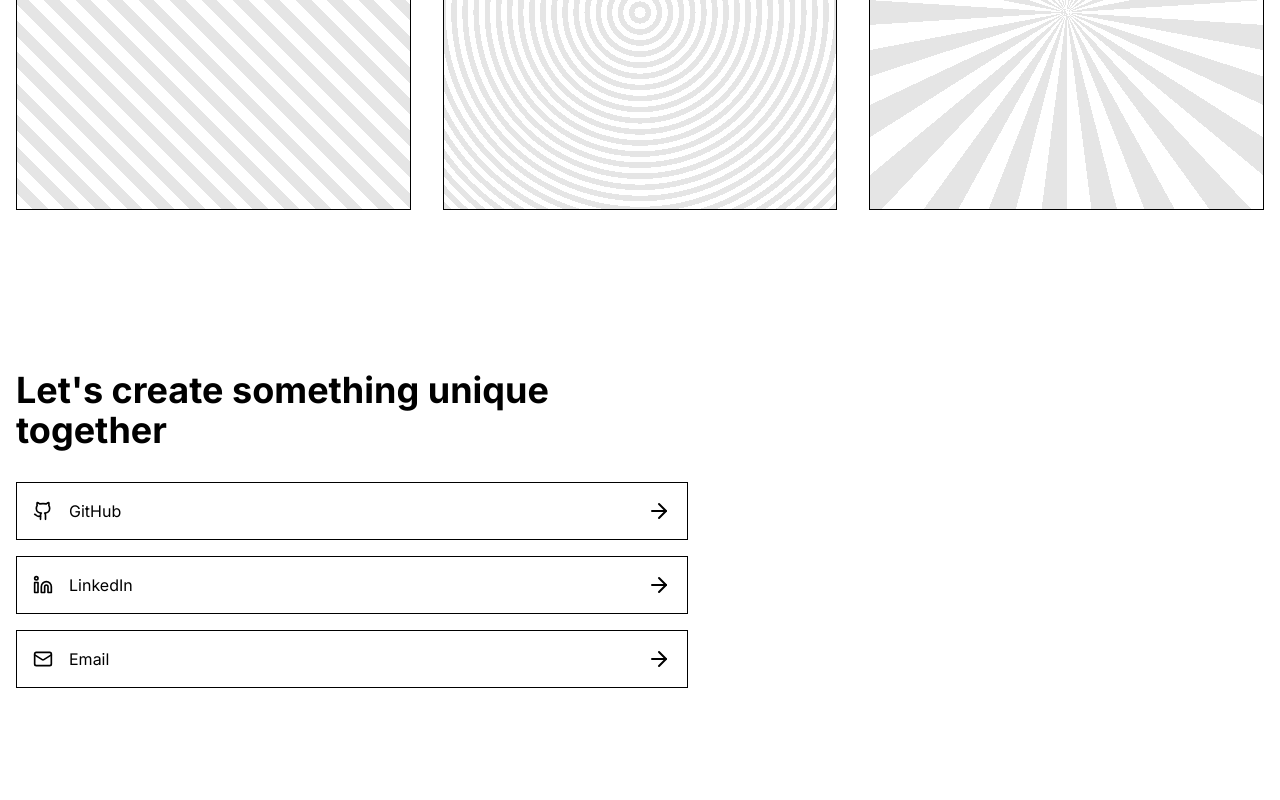
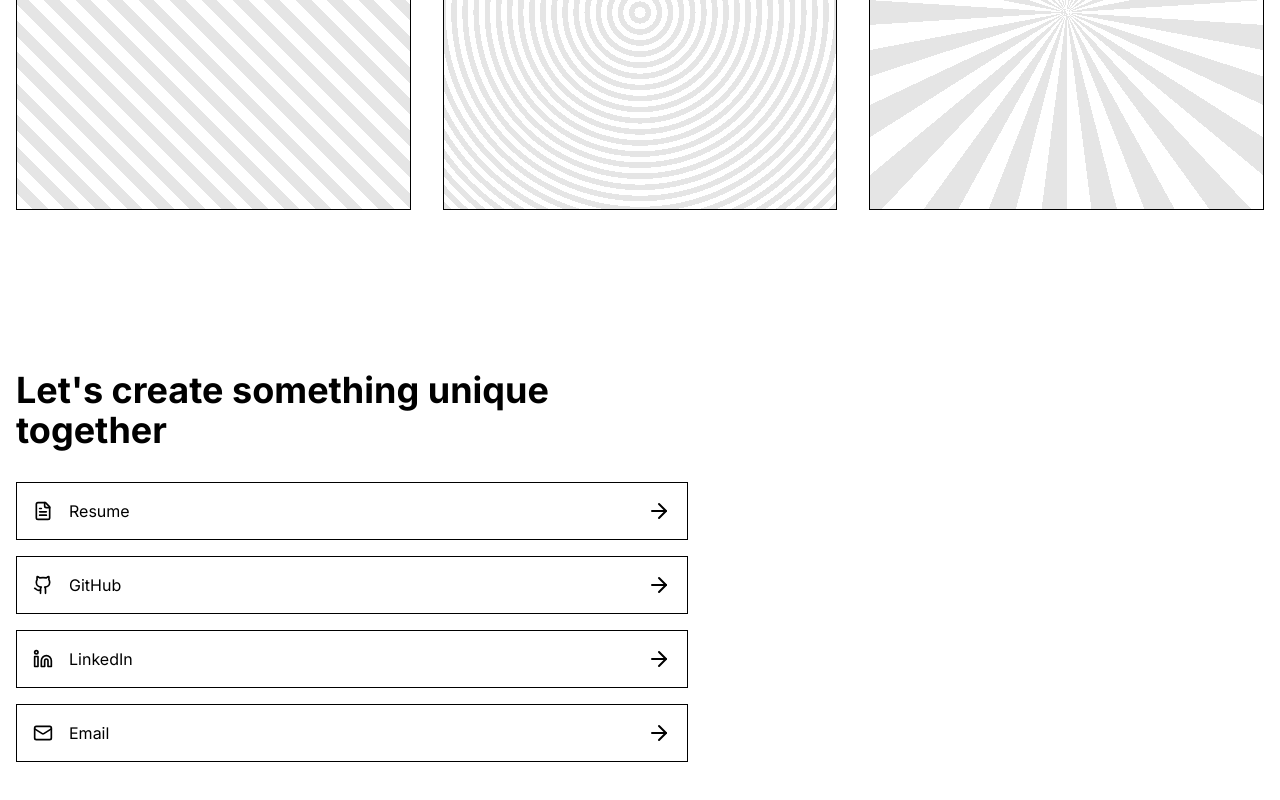
Before and after one commit to im-sanny/updated-portfolio-, a Next.js app: page / in a window 1280 px wide. Shown: the part 1065-1865 px from the top of the page. Before the commit the page ends 1833 px from the top, so only its background shows below. Built offline with nearby package versions, Linux system fonts and the light colour scheme.

Commit message:
add: resume button added in contact section and in terminal

```diff
--- a/components/ContactLink.tsx
+++ b/components/ContactLink.tsx
@@ -9,6 +9,7 @@ export const ContactLink: React.FC<ContactLinkProps> = ({
 }) => (
   <a
     href={link}
+    target='_blank'
     className="block p-4 border border-black hover:bg-black hover:text-blue-500 transition-colors group relative overflow-hidden"
   >
     <div className="flex items-center justify-between relative z-10">
--- a/components/Protfolio.tsx
+++ b/components/Protfolio.tsx
@@ -39,6 +39,9 @@ const Portfolio = () => {
       }),
       projects: () => ({
         output: terminalContentData.projects.messages,
+      }),
+      resume: () => ({
+        output: terminalContentData.resume.messages,
       }),
       contact: () => ({
         output: terminalContentData.contact.messages,
--- a/data/data.ts
+++ b/data/data.ts
@@ -1,4 +1,12 @@
-import { Code, Computer, Github, Globe, Linkedin, Mail } from 'lucide-react';
+import {
+  Code,
+  Computer,
+  FileText,
+  Github,
+  Globe,
+  Linkedin,
+  Mail,
+} from 'lucide-react';
 
 export const patterns = [
   'repeating-linear-gradient(45deg, #fff 0%, #fff 2%, #e5e5e5 2%, #e5e5e5 4%)',
@@ -70,6 +78,7 @@ export const terminalContentData = {
       '- about: Display information about me',
       '- skills: List technical skills',
       '- projects: Show project details',
+      '- resume: View my resume',
       '- contact: Display contact information',
       '- clear: Clear terminal',
       '- theme: Toggle terminal theme',
@@ -83,8 +92,8 @@ export const terminalContentData = {
       'Role: Frontend Developer & Creative Technologist',
       'Location: Jessore, Bangladesh',
       '',
-      '💡 Passion: Turning ideas into interactive digital experiences',
-      '🔧 Specialties: React, Next.js, TypeScript',
+      'Passion: Turning ideas into interactive digital experiences',
+      'Specialties: React, Next.js, TypeScript',
       '',
       'Want to know more? Try commands like "skills", "projects"',
     ],
@@ -104,6 +113,9 @@ export const terminalContentData = {
       'Project 2: https://b9a11-a9c79.web.app',
       'Project 3: https://drawnook-a10.web.app',
     ],
+  },
+  resume: {
+    messages: ['💼 My Resume', '', 'https://shorturl.at/mAbIH'],
   },
   contact: {
     messages: [
@@ -129,6 +141,11 @@ export const terminalContentData = {
 
 export const socialLinks = [
   {
+    label: 'Resume',
+    icon: FileText,
+    link: 'https://shorturl.at/mAbIH',
+  },
+  {
     label: 'GitHub',
     icon: Github,
     link: 'https://github.com/im-sanny',
```
